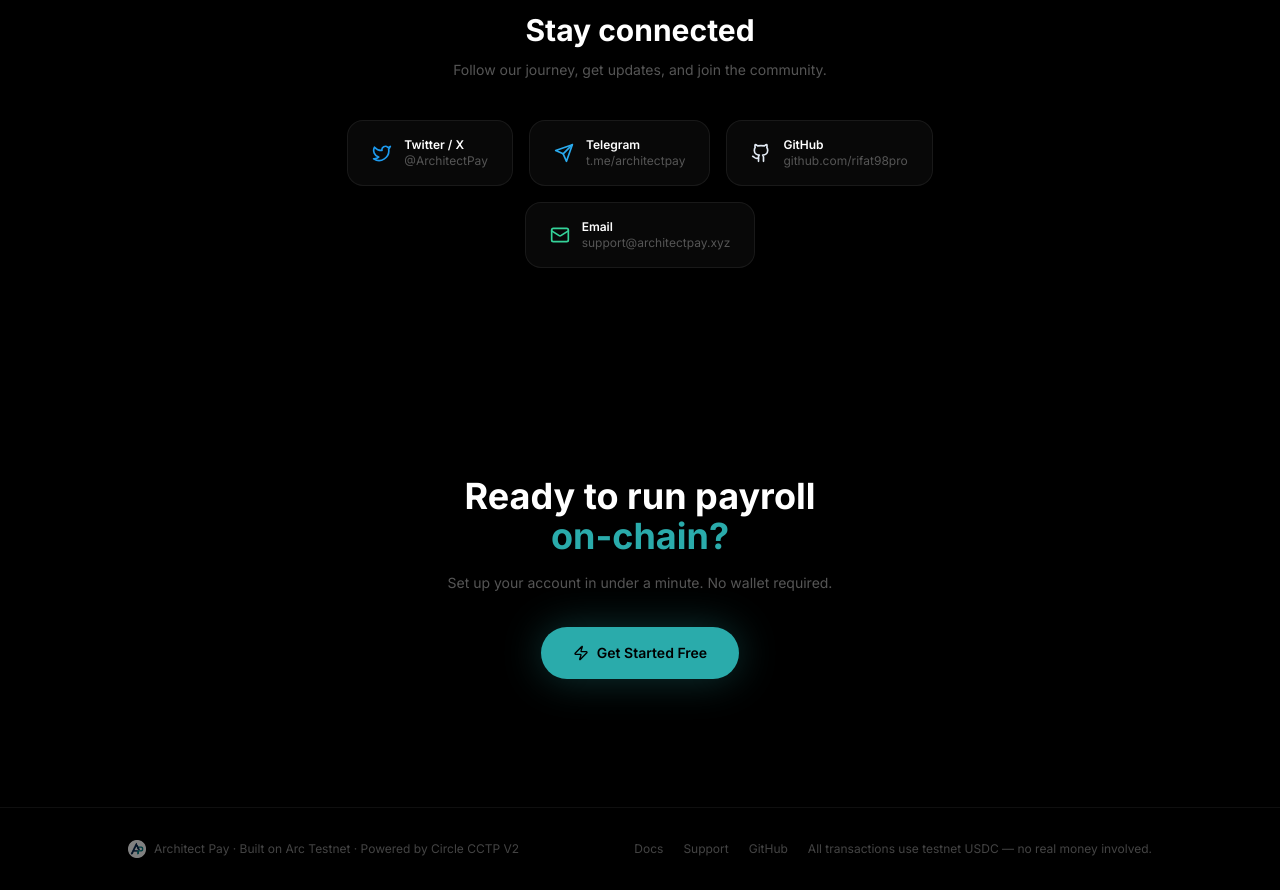
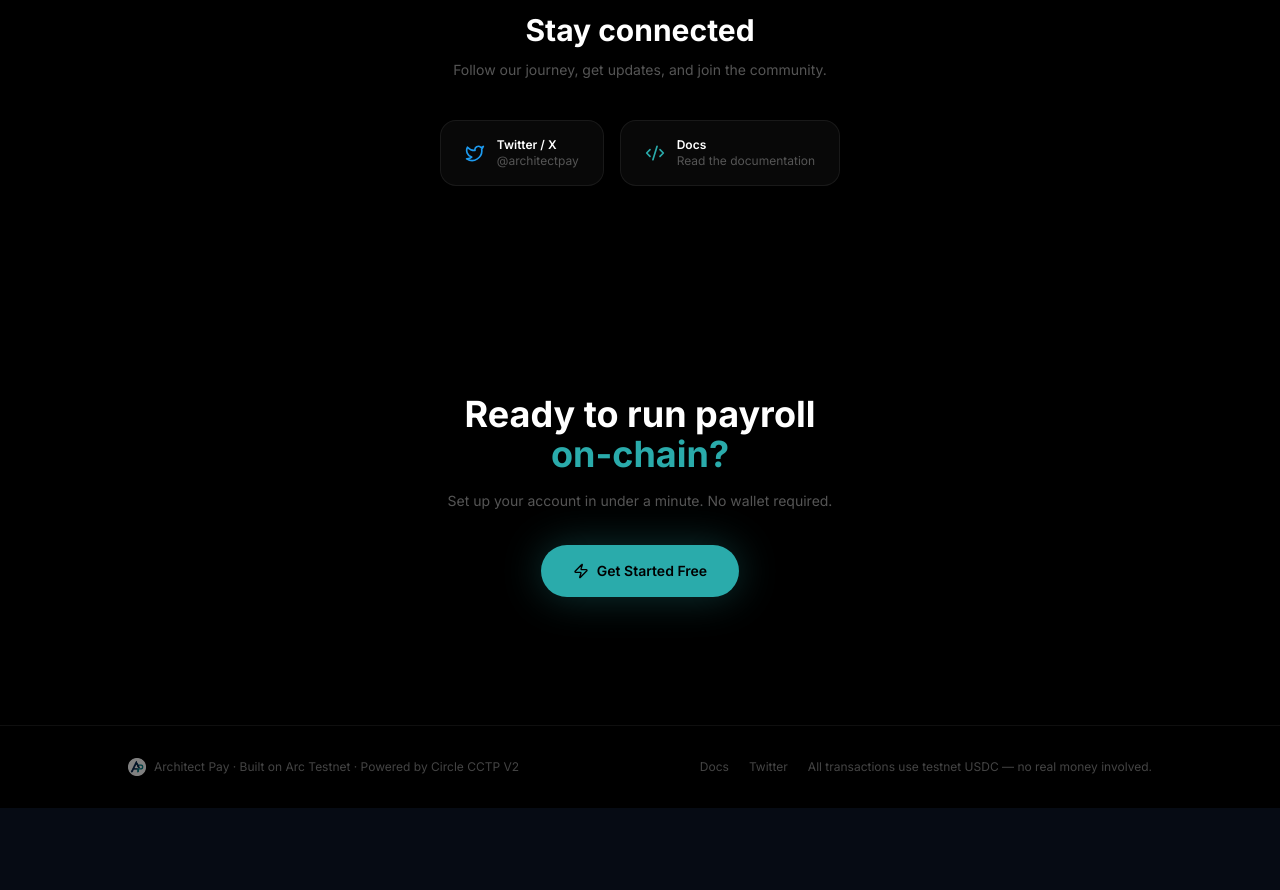
Before and after one commit to rifat98pro/Architect-Pay, a Next.js app: page / in a window 1280 px wide. Shown: the part 4340-5230 px from the top of the page. After the commit the page ends 5148 px from the top, so only its background shows below. Built offline with nearby package versions, Linux system fonts and the light colour scheme.

Commit message:
add favicon

```diff
--- a/app/page.tsx
+++ b/app/page.tsx
@@ -6,8 +6,7 @@ import { useState } from 'react'
 import {
   ArrowRight, Wallet, Globe, Users, Zap, Shield, Code2,
   ChevronRight, Banknote, Building2, RefreshCw, CheckCircle2,
-  ArrowLeftRight, Calendar, MessageCircle, X, Mail, Github,
-  Twitter, Send,
+  ArrowLeftRight, Calendar, MessageCircle, X, Twitter,
 } from 'lucide-react'
 
 export default function LandingPage() {
@@ -411,30 +410,16 @@ export default function LandingPage() {
               {
                 icon: <Twitter className="h-5 w-5" />,
                 label: 'Twitter / X',
-                handle: '@ArchitectPay',
-                href: 'https://twitter.com/ArchitectPay',
+                handle: '@architectpay',
+                href: 'https://x.com/architectpay',
                 color: '#1d9bf0',
               },
               {
-                icon: <Send className="h-5 w-5" />,
-                label: 'Telegram',
-                handle: 't.me/architectpay',
-                href: 'https://t.me/architectpay',
-                color: '#2aabee',
-              },
-              {
-                icon: <Github className="h-5 w-5" />,
-                label: 'GitHub',
-                handle: 'github.com/rifat98pro',
-                href: 'https://github.com/rifat98pro',
-                color: '#e2eaf4',
-              },
-              {
-                icon: <Mail className="h-5 w-5" />,
-                label: 'Email',
-                handle: 'support@architectpay.xyz',
-                href: 'mailto:support@architectpay.xyz',
-                color: '#34d399',
+                icon: <Code2 className="h-5 w-5" />,
+                label: 'Docs',
+                handle: 'Read the documentation',
+                href: '/docs',
+                color: '#2aabab',
               },
             ].map((s) => (
               <a
@@ -497,8 +482,7 @@ export default function LandingPage() {
           </div>
           <div className="flex items-center gap-5">
             <Link href="/docs" className="transition-colors hover:text-white">Docs</Link>
-            <a href="mailto:support@architectpay.xyz" className="transition-colors hover:text-white">Support</a>
-            <a href="https://github.com/rifat98pro" target="_blank" rel="noopener noreferrer" className="transition-colors hover:text-white">GitHub</a>
+            <a href="https://x.com/architectpay" target="_blank" rel="noopener noreferrer" className="transition-colors hover:text-white">Twitter</a>
             <p className="hidden sm:block">All transactions use testnet USDC — no real money involved.</p>
           </div>
         </div>
@@ -526,18 +510,11 @@ export default function LandingPage() {
             <div className="space-y-2">
               {[
                 {
-                  icon: <Mail className="h-4 w-4" />,
-                  label: 'Email support',
-                  sub: 'support@architectpay.xyz',
-                  href: 'mailto:support@architectpay.xyz',
-                  color: '#34d399',
-                },
-                {
-                  icon: <Send className="h-4 w-4" />,
-                  label: 'Telegram',
-                  sub: 'Chat with us directly',
-                  href: 'https://t.me/architectpay',
-                  color: '#2aabee',
+                  icon: <Twitter className="h-4 w-4" />,
+                  label: 'Twitter / X',
+                  sub: '@architectpay',
+                  href: 'https://x.com/architectpay',
+                  color: '#1d9bf0',
                 },
                 {
                   icon: <Code2 className="h-4 w-4" />,
```
